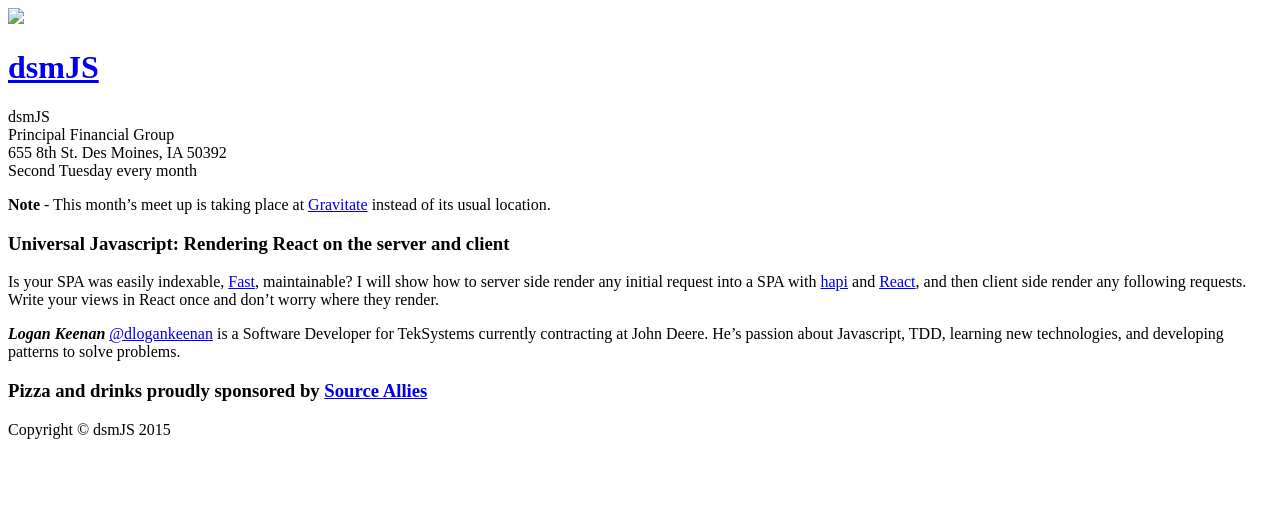
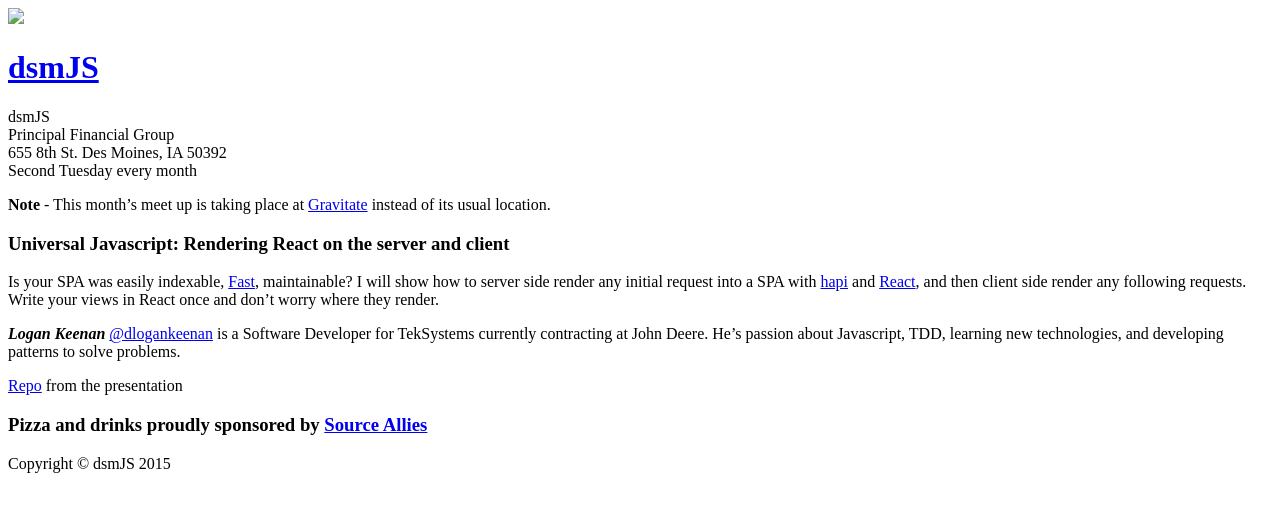
Before and after one commit to dsmjs/dsmjs.github.io, a Jekyll site: the page built from _posts/2015-09-08-meeting.md, in a window 1280 px wide. Shown: the top 512 px of the page. Built offline with Jekyll 4.4.1, drawn with Linux system fonts in a browser that asks for light colours; Markdown is read by kramdown in place of the engine named in the settings.

Commit message:
Update 2015-09-08-meeting.md

```diff
--- a/_posts/2015-09-08-meeting.md
+++ b/_posts/2015-09-08-meeting.md
@@ -14,3 +14,5 @@
 Is your SPA was easily indexable, [Fast](https://blog.twitter.com/2012/improving-performance-on-twittercom), maintainable?  I will show how to server side render any initial request into a SPA with [hapi](http://hapijs.com/) and [React](http://facebook.github.io/react/), and then client side render any following requests.  Write your views in React once and don't worry where they render.
 
 ***Logan Keenan*** [@dlogankeenan](https://twitter.com/dlogankeenan) is a Software Developer for TekSystems currently contracting at John Deere.  He's passion about Javascript, TDD, learning new technologies, and developing patterns to solve problems.
+
+[Repo](https://github.com/dlogankeenan/universal-javascript-react-views) from the presentation
```
